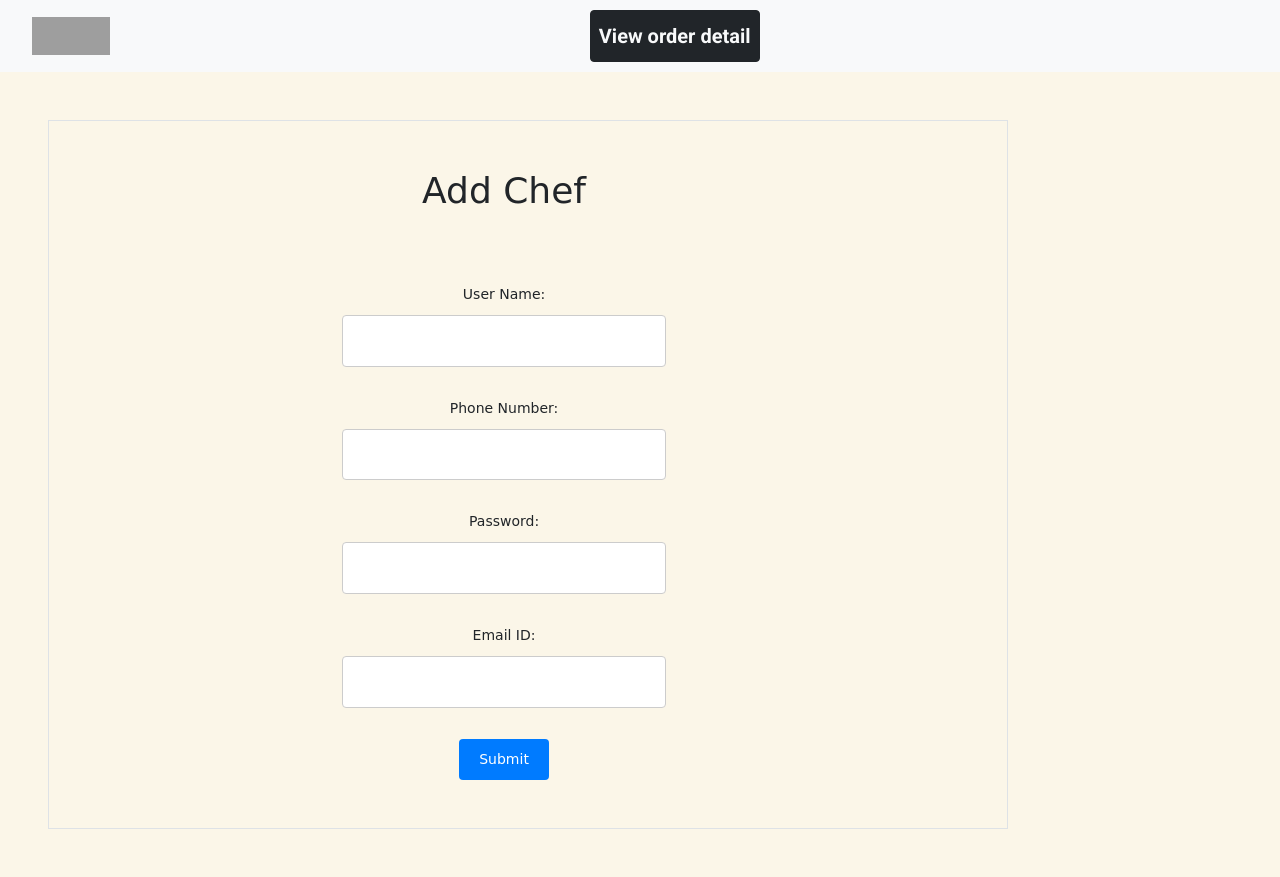
After one commit to saitr/Restaurant-Menu, a Django app: template templates/add_chef.html in a window 1280 px wide. The commit adds this page. Run offline with Django 4.2, Linux system fonts and the light colour scheme; the template is opened without the code that fills it, so the values that code supplies are empty; parts of the project's set-up code (start-up, migrations or seed data) failed here and were passed over; some libraries are stand-ins or nearby versions; grey boxes are pictures that could not be loaded.

Commit message:
model user change

```diff
--- a/menu_app/api/views/user_api.py
+++ b/menu_app/api/views/user_api.py
@@ -92,6 +92,8 @@ class VerifyOTPView(APIView):
         print("inside post USER_API", request.data )
         print("inside post USER_API", request )
         phone_number = request.POST.get('phone_number')
+        email_id = request.POST.get('email_id')
+        password = request.POST.get('password')
         print("phone_number", phone_number)
         table_name = request.POST.get('table_number')
         print("table_name", table_name)
@@ -100,8 +102,10 @@ class VerifyOTPView(APIView):
 
         if phone_number and not entered_otp:
             user_dict = {}
-
+            hashed_password = make_password(password)
             user_dict["phone_number"] = phone_number
+            user_dict["password"] = hashed_password
+            user_dict["email"] = email_id
 
             cursor, connection = DBUtils.get_db_connect()
             query = "select * from  CustomUser where phone_number={0};".format(phone_number)
--- a/menu_app/models.py
+++ b/menu_app/models.py
@@ -20,11 +20,13 @@ class CustomUser(AbstractUser, PermissionsMixin):
     is_chef = models.BooleanField(default=False)
     otp = models.CharField(max_length=20)
     username = models.CharField(max_length=150, unique=True, null=True)
+    email = models.EmailField(unique=True, blank=True)
     objects = CustomUserManager()
 
     # Use 'phone_number' as the unique identifier for authentication
-    USERNAME_FIELD = 'phone_number'
-    REQUIRED_FIELDS = []
+    USERNAME_FIELD = 'email'
+
+    REQUIRED_FIELDS = ['username', 'phone_number']
 
     class Meta:
         db_table = 'CustomUser'
--- a/menu_app/urls.py
+++ b/menu_app/urls.py
@@ -8,6 +8,7 @@ from menu_app.api.views.user_api import VerifyOTPView
 from menu_app.api.views.admin_login_api import AdminLoginDetailAPIList
 from menu_app.api.views.varify_api import ValidateOTPView
 from menu_app.api.views.order_item_api import OrderApiView
+from menu_app.api.views.add_chef_api import AddChefAPIList
 from menu_app.api.views.admin_view_page import AdminDetailAPIList
 from menu_app.api.views.index import indexAPIList
 from menu_app.api.views.home import HomeAPIList
@@ -24,6 +25,7 @@ urlpatterns = [
     path('home', HomeAPIList.as_view() , name='home'),
     path('first_page/<int:variant>/', FirstPageAPIList.as_view() , name='home'),
     path('admin_view_page', AdminDetailAPIList.as_view() , name='admin_view_page'),
+    path('add_chef_api', AddChefAPIList.as_view() , name='add_chef_api'),
     path('notification_api', NotificationAPIList.as_view() , name='notification_api'),
     path('admin_login_api', AdminLoginDetailAPIList.as_view() , name='admin_login_api'),
     path('generate_bill', GenerateBillAPIList.as_view() , name='generate_bill'),
--- /dev/null
+++ b/templates/add_chef.html
@@ -0,0 +1,112 @@
+{% extends 'base.html' %}
+
+{% block content %}
+  {% load static %}
+  <style>
+    form.add_chef {
+      width: 75%;
+      margin: 5%;
+      margin-left: 10%;
+    }
+
+    /* Custom styles for the navigation bar */
+    .navbar {
+      background-color: #f8f9fa;
+      padding: 10px;
+    }
+
+    .navbar-brand img {
+      height: 40px;
+    }
+
+    .navbar-toggler {
+      background-color: #fff;
+      border: none;
+    }
+
+    .navbar-nav .nav-link {
+      font-size: 20px;
+      padding: 5px 15px;
+    }
+
+    /* Additional styles for the form */
+    label {
+      display: block;
+      margin-bottom: 10px;
+    }
+
+    input[type="text"],
+    input[type="password"],
+    input[type="email"] {
+      width: 45%;
+      padding: 2%;
+      margin-bottom: 10px;
+      border: 1px solid #ccc;
+      border-radius: 4px;
+      box-sizing: border-box; /* Include padding and border in the width */
+    }
+
+    button[type="submit"] {
+      padding: 10px 20px;
+      background-color: #007bff;
+      color: #fff;
+      border: none;
+      border-radius: 4px;
+      cursor: pointer;
+    }
+
+    .button {
+      display: inline-block;
+      padding: 10px 20px;
+      background-color: #28a745;
+      color: #fff;
+      border: none;
+      border-radius: 4px;
+      text-decoration: none;
+      cursor: pointer;
+    }
+
+  </style>
+
+  <header class="navbar navbar-expand-lg navbar-light justify-content-around">
+    <a class="navbar-brand" href="#">
+      <img src="{% static 'img/logo.svg' %}" alt="" class="logo">
+    </a>
+    <button class="navbar-toggler" type="button" data-bs-toggle="collapse" data-bs-target="#navbarNav"
+        aria-controls="navbarNav" aria-expanded="false" aria-label="Toggle navigation">
+      <span class="navbar-toggler-icon"></span>
+    </button>
+    <div class="collapse navbar-collapse justify-content-around" id="navbarNav">
+      <ul class="navbar-nav justify-content-around ml-auto">
+        <li class="nav-item" style="text-align: center;">
+          <a class="nav-link btn btn-dark text-light" href="http://127.0.0.1:8000/admin_view_page" style="font-size: 20px;">View order detail</a>
+        </li>
+      </ul>
+    </div>
+  </header>
+
+ <div class="text-center border border-secondary-subtle w-75 m-5 ml-25" >
+  <form class="add_chef" method="post" action="{% url 'add_chef_api' %}">
+    {% csrf_token %}
+<h1 class="order-heading" style="padding-bottom: 10%;">Add Chef </h1>
+      {% if error_message %}
+        <p>{{ error_message }}</p>
+      {% endif %}
+
+    <label  for="user_name">User Name:</label>
+    <input type="text" id="user_name" name="user_name" required><br><br>
+
+    <label  for="phone_number">Phone Number:</label>
+    <input type="text" id="phone_number" name="phone_number" required><br><br>
+
+    <label  for="password">Password:</label>
+    <input type="password" id="password" name="password" required><br><br>
+
+    <label  for="email_id">Email ID:</label>
+    <input type="email" id="email_id" name="email_id" required><br><br>
+
+    <button type="submit">Submit</button>
+  </form>
+</div>
+
+{% endblock %}
--- a/templates/admin_login.html
+++ b/templates/admin_login.html
@@ -52,7 +52,7 @@
             <div class="card-body">
     <h1>Admin Login</h1>
     <div class="admin_card" style="{display:flex;flex-direction:column}" >
-    <form method="get" action="{% url 'admin_view_page' %}">
+    <form method="get" action="{% url 'add_chef_api' %}">
         {% csrf_token %}
         <label style="font-size: 18px;" for="phone_number">Phone Number:</label>
         <input style="height: 50px;border:1px solid;" type="text" name="phone_number" id="phone_number" required>
```
Also changed, not shown: menu_app/api/views/add_chef_api.py (added, +74 -0 lines), menu_app/api/views/admin_view_page.py (+39 -59 lines), menu_app/api/views/chef_api.py (+5 -3 lines), menu_app/api/views/order_item_api.py (+8 -2 lines), menu_app/manager.py (+19 -27 lines), templates/sign_up.html (+9 -1 lines).
